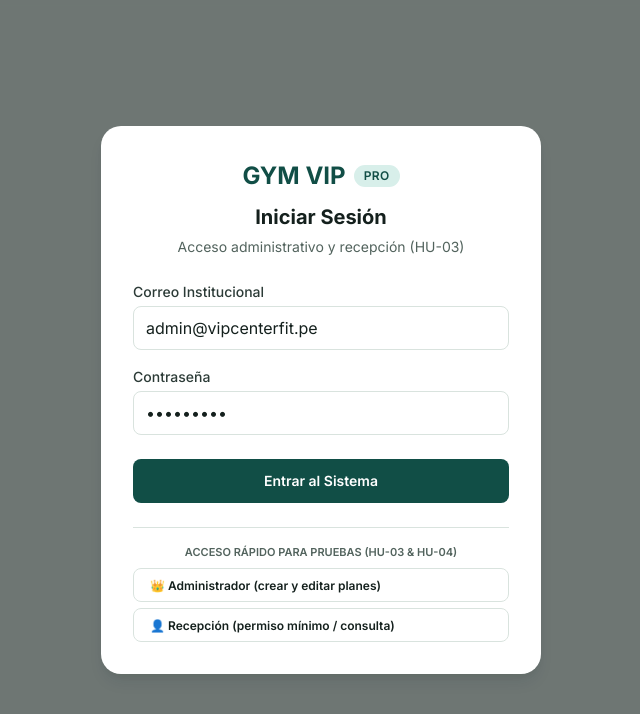
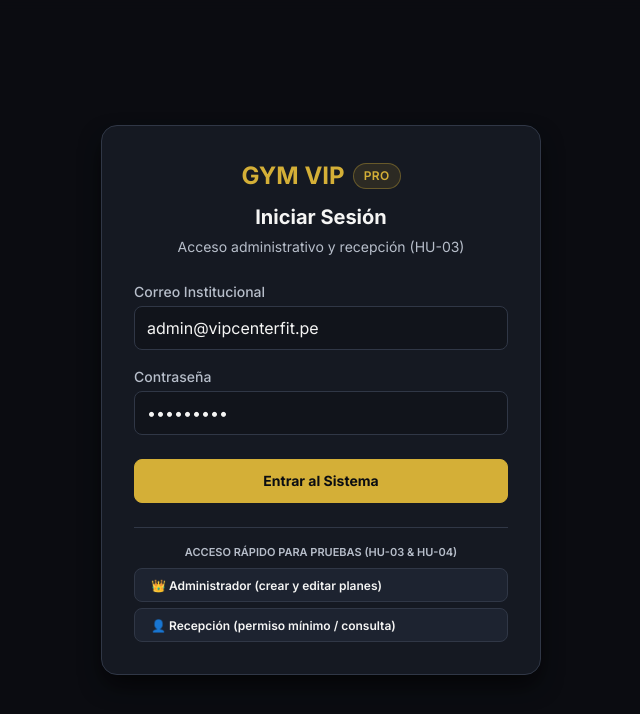
Before and after one commit to gymvip-upeu/gymvip-frontend, a React (Vite) app: page / in a window 1280 px wide. Shown: the top 714 px of the page, without its empty margins (319-959 px from the left). Built offline with nearby package versions, Linux system fonts and the light colour scheme; the HTML template or start-up script is replaced by a standard one.

Commit message:
chore(base): centralizar cliente API, variables de entorno y estilos Dark & Gold

```diff
--- a/src/index.css
+++ b/src/index.css
@@ -1,40 +1,58 @@
-/* DESIGN SYSTEM — GYM VIP (VIP CENTER FIT) */
+/* ==============================================================================
+   DESIGN SYSTEM — GYM VIP (VIP CENTER FIT)
+   Tema Oficial: Dark & Gold Luxury (#0B0D12, #151922, #1D2330, #D4AF37, #E5C158)
+   ============================================================================== */
 
 :root {
-  /* Marca Primaria */
-  --color-brand-700: #114E46;
-  --color-brand-600: #166B5F;
-  --color-brand-500: #1C806C;
-  --color-brand-100: #D8EFEA;
+  /* Fondo y Superficies */
+  --color-bg: #0B0D12;
+  --color-surface-panel: #151922;
+  --color-surface-elevated: #1D2330;
+  --color-surface-input: #11141B;
+  --color-border: #303746;
+  --color-border-focus: #D4AF37;
 
-  /* Acento Vibrante */
-  --color-accent-500: #D9F36A;
-  --color-accent-600: #B8D644;
+  /* Marca Dorada VIP */
+  --color-gold: #D4AF37;
+  --color-gold-hover: #E5C158;
+  --color-gold-subtle: rgba(212, 175, 55, 0.12);
+  --color-gold-border: rgba(212, 175, 55, 0.35);
 
-  /* Tintas y Textos */
-  --color-ink-900: #14201D;
-  --color-ink-700: #2C3B37;
-  --color-ink-600: #52635D;
-  --color-ink-400: #8E9E98;
+  /* Textos y Contraste */
+  --color-text-primary: #F5F5F4;
+  --color-text-secondary: #B7BECA;
+  --color-text-muted: #7E8B9B;
 
-  /* Superficies y Fondos */
-  --color-surface-0: #FFFFFF;
-  --color-surface-50: #F5F8F6;
-  --color-surface-100: #EBF0ED;
+  /* Estados Semánticos (Alto Contraste) */
+  --color-success: #22C55E;
+  --color-success-bg: rgba(34, 197, 94, 0.12);
+  --color-success-border: rgba(34, 197, 94, 0.3);
 
-  /* Bordes */
-  --color-border: #D9E3DE;
-  --color-border-focus: #114E46;
+  --color-warning: #F59E0B;
+  --color-warning-bg: rgba(245, 158, 11, 0.12);
+  --color-warning-border: rgba(245, 158, 11, 0.3);
 
-  /* Estados Semánticos */
-  --color-success: #146C43;
-  --color-success-bg: #E7F6EC;
-  --color-warning: #8B5A00;
-  --color-warning-bg: #FFF8E6;
-  --color-danger: #B42330;
-  --color-danger-bg: #FDF0F1;
-  --color-neutral: #52635D;
-  --color-neutral-bg: #F0F4F2;
+  --color-danger: #EF4444;
+  --color-danger-bg: rgba(239, 68, 68, 0.12);
+  --color-danger-border: rgba(239, 68, 68, 0.3);
+
+  --color-neutral: #94A3B8;
+  --color-neutral-bg: rgba(148, 163, 184, 0.1);
+
+  /* Aliases para compatibilidad con código existente */
+  --color-brand-700: var(--color-gold);
+  --color-brand-600: var(--color-gold-hover);
+  --color-brand-500: var(--color-gold);
+  --color-brand-100: var(--color-gold-subtle);
+  --color-accent-500: var(--color-gold);
+  --color-accent-600: var(--color-gold-hover);
+  --color-ink-900: var(--color-text-primary);
+  --color-ink-700: var(--color-text-primary);
+  --color-ink-600: var(--color-text-secondary);
+  --color-ink-400: var(--color-text-muted);
+  --color-surface-0: var(--color-surface-panel);
+  --color-surface-50: var(--color-surface-elevated);
+  --color-surface-100: var(--color-surface-input);
 
   /* Tipografía */
   --font-family: 'Inter', -apple-system, BlinkMacSystemFont, 'Segoe UI', Roboto, sans-serif;
@@ -59,13 +77,13 @@
   --radius-sm: 4px;
   --radius-md: 8px;
   --radius-lg: 12px;
-  --radius-xl: 20px;
+  --radius-xl: 16px;
   --radius-full: 9999px;
 
   /* Sombras */
-  --shadow-sm: 0 1px 2px rgba(20, 32, 29, 0.05);
-  --shadow-md: 0 4px 6px -1px rgba(20, 32, 29, 0.08), 0 2px 4px -1px rgba(20, 32, 29, 0.04);
-  --shadow-lg: 0 10px 15px -3px rgba(20, 32, 29, 0.1), 0 4px 6px -2px rgba(20, 32, 29, 0.05);
+  --shadow-sm: 0 1px 3px rgba(0, 0, 0, 0.4);
+  --shadow-md: 0 4px 8px -2px rgba(0, 0, 0, 0.5), 0 2px 4px -1px rgba(0, 0, 0, 0.3);
+  --shadow-lg: 0 12px 24px -4px rgba(0, 0, 0, 0.7);
 
   /* Transiciones */
   --transition-fast: 150ms cubic-bezier(0.4, 0, 0.2, 1);
@@ -87,18 +105,21 @@
 
 body {
   font-family: var(--font-family);
-  background-color: var(--color-surface-50);
-  color: var(--color-ink-900);
+  background-color: var(--color-bg);
+  color: var(--color-text-primary);
   line-height: 1.5;
   -webkit-font-smoothing: antialiased;
+  min-height: 100vh;
 }
 
 /* Enlaces y botones */
 a {
-  color: var(--color-brand-500);
+  color: var(--color-gold);
   text-decoration: none;
+  transition: color var(--transition-fast);
 }
 a:hover {
+  color: var(--color-gold-hover);
   text-decoration: underline;
 }
 
@@ -122,44 +143,56 @@ button {
   font-weight: 600;
   text-decoration: none;
   outline: none;
+  transition: background-color var(--transition-fast), border-color var(--transition-fast), transform var(--transition-fast);
 }
 
 .btn:focus-visible {
-  box-shadow: 0 0 0 3px var(--color-brand-100), 0 0 0 1px var(--color-brand-700);
+  outline: 2px solid var(--color-gold-hover);
+  outline-offset: 2px;
 }
 
+/* Botón primario dorado con texto oscuro contrastado */
 .btn-primary {
-  background-color: var(--color-brand-700);
-  color: var(--color-surface-0);
+  background-color: var(--color-gold);
+  color: #0B0D12;
+  font-weight: 700;
+  border: 1px solid var(--color-gold);
 }
 .btn-primary:hover:not(:disabled) {
-  background-color: var(--color-brand-600);
+  background-color: var(--color-gold-hover);
+  border-color: var(--color-gold-hover);
 }
 
 .btn-accent {
-  background-color: var(--color-accent-500);
-  color: var(--color-ink-900);
+  background-color: var(--color-gold-subtle);
+  color: var(--color-gold);
+  border: 1px solid var(--color-gold-border);
 }
 .btn-accent:hover:not(:disabled) {
-  background-color: var(--color-accent-600);
+  background-color: rgba(212, 175, 55, 0.2);
 }
 
 .btn-secondary {
-  background-color: var(--color-surface-0);
-  color: var(--color-ink-900);
+  background-color: var(--color-surface-elevated);
+  color: var(--color-text-primary);
   border: 1px solid var(--color-border);
 }
 .btn-secondary:hover:not(:disabled) {
-  background-color: var(--color-surface-100);
+  background-color: #262E3E;
+  border-color: #404B5E;
 }
 
 .btn-danger {
-  background-color: var(--color-danger);
-  color: var(--color-surface-0);
+  background-color: var(--color-danger-bg);
+  color: #FCA5A5;
+  border: 1px solid var(--color-danger-border);
+}
+.btn-danger:hover:not(:disabled) {
+  background-color: rgba(239, 68, 68, 0.25);
 }
 
 .btn:disabled {
-  opacity: 0.5;
+  opacity: 0.4;
   cursor: not-allowed;
 }
 
@@ -172,7 +205,7 @@ button {
   display: block;
   font-size: var(--font-size-sm);
   font-weight: 500;
-  color: var(--color-ink-700);
+  color: var(--color-text-secondary);
   margin-bottom: var(--space-1);
 }
 
@@ -184,15 +217,15 @@ button {
   border-radius: var(--radius-md);
   font-family: inherit;
   font-size: var(--font-size-base);
-  color: var(--color-ink-900);
-  background-color: var(--color-surface-0);
+  color: var(--color-text-primary);
+  background-color: var(--color-surface-input);
   transition: border-color var(--transition-fast), box-shadow var(--transition-fast);
 }
 
 .form-input:focus, .form-select:focus, .form-textarea:focus {
   outline: none;
-  border-color: var(--color-brand-700);
-  box-shadow: 0 0 0 3px var(--color-brand-100);
+  border-color: var(--color-gold);
+  box-shadow: 0 0 0 3px var(--color-gold-subtle);
 }
 
 .form-checkbox {
@@ -207,13 +240,13 @@ button {
   width: 20px;
   height: 20px;
   margin-top: 2px;
-  accent-color: var(--color-brand-700);
+  accent-color: var(--color-gold);
   cursor: pointer;
 }
 
 .form-checkbox-label {
   font-size: var(--font-size-sm);
-  color: var(--color-ink-700);
+  color: var(--color-text-secondary);
   line-height: 1.4;
 }
 
@@ -222,7 +255,7 @@ button {
   display: inline-flex;
   align-items: center;
   gap: var(--space-1);
-  padding: 2px 10px;
+  padding: 3px 10px;
   border-radius: var(--radius-full);
   font-size: var(--font-size-xs);
   font-weight: 600;
@@ -230,42 +263,53 @@ button {
   letter-spacing: 0.03em;
 }
 
+.badge-gold {
+  background-color: var(--color-gold-subtle);
+  color: var(--color-gold);
+  border: 1px solid var(--color-gold-border);
+}
+.badge-brand {
+  background-color: var(--color-gold-subtle);
+  color: var(--color-gold);
+  border: 1px solid var(--color-gold-border);
+}
 .badge-success {
   background-color: var(--color-success-bg);
   color: var(--color-success);
+  border: 1px solid var(--color-success-border);
 }
 .badge-warning {
   background-color: var(--color-warning-bg);
   color: var(--color-warning);
+  border: 1px solid var(--color-warning-border);
 }
 .badge-danger {
   background-color: var(--color-danger-bg);
   color: var(--color-danger);
+  border: 1px solid var(--color-danger-border);
 }
 .badge-neutral {
   background-color: var(--color-neutral-bg);
   color: var(--color-neutral);
-}
-.badge-brand {
-  background-color: var(--color-brand-100);
-  color: var(--color-brand-700);
+  border: 1px solid var(--color-border);
 }
 
 /* Tarjetas */
 .card {
-  background-color: var(--color-surface-0);
+  background-color: var(--color-surface-panel);
   border: 1px solid var(--color-border);
   border-radius: var(--radius-lg);
   padding: var(--space-6);
   box-shadow: var(--shadow-sm);
+  color: var(--color-text-primary);
 }
 
 /* Modal */
 .modal-overlay {
   position: fixed;
   inset: 0;
-  background-color: rgba(20, 32, 29, 0.6);
-  backdrop-filter: blur(4px);
+  background-color: rgba(11, 13, 18, 0.82);
+  backdrop-filter: blur(6px);
   display: flex;
   align-items: center;
   justify-content: center;
@@ -274,7 +318,8 @@ button {
 }
 
 .modal-content {
-  background-color: var(--color-surface-0);
+  background-color: var(--color-surface-panel);
+  border: 1px solid var(--color-border);
   border-radius: var(--radius-xl);
   max-width: 600px;
   width: 100%;
@@ -282,6 +327,7 @@ button {
   overflow-y: auto;
   padding: var(--space-6);
   box-shadow: var(--shadow-lg);
+  color: var(--color-text-primary);
 }
 
 /* Alertas */
@@ -297,32 +343,34 @@ button {
 
 .alert-danger {
   background-color: var(--color-danger-bg);
-  color: var(--color-danger);
-  border: 1px solid rgba(180, 35, 48, 0.2);
+  color: #FCA5A5;
+  border: 1px solid var(--color-danger-border);
 }
 
 .alert-success {
   background-color: var(--color-success-bg);
-  color: var(--color-success);
-  border: 1px solid rgba(20, 108, 67, 0.2);
+  color: #86EFAC;
+  border: 1px solid var(--color-success-border);
 }
 
 .alert-warning {
   background-color: var(--color-warning-bg);
-  color: var(--color-warning);
-  border: 1px solid rgba(139, 90, 0, 0.2);
+  color: #FDE68A;
+  border: 1px solid var(--color-warning-border);
 }
 
 /* Layout Administrativo */
 .app-container {
   display: flex;
   min-height: 100vh;
+  background-color: var(--color-bg);
 }
 
 .sidebar {
   width: 260px;
-  background-color: var(--color-brand-700);
-  color: var(--color-surface-0);
+  background-color: var(--color-surface-panel);
+  color: var(--color-text-primary);
+  border-right: 1px solid var(--color-border);
   display: flex;
   flex-direction: column;
   flex-shrink: 0;
@@ -330,25 +378,26 @@ button {
 
 .sidebar-header {
   padding: var(--space-6) var(--space-4);
-  border-bottom: 1px solid rgba(255, 255, 255, 0.1);
+  border-bottom: 1px solid var(--color-border);
 }
 
 .brand-title {
   font-size: var(--font-size-xl);
-  font-weight: 700;
+  font-weight: 800;
   letter-spacing: -0.02em;
   display: flex;
   align-items: center;
   gap: var(--space-2);
+  color: var(--color-gold);
 }
 
 .brand-badge {
   font-size: 10px;
-  background: var(--color-accent-500);
-  color: var(--color-ink-900);
+  background: var(--color-gold);
+  color: #0B0D12;
   padding: 2px 6px;
   border-radius: var(--radius-sm);
-  font-weight: 700;
+  font-weight: 800;
 }
 
 .sidebar-nav {
@@ -362,29 +411,32 @@ button {
   gap: var(--space-3);
   padding: var(--space-3) var(--space-3);
   border-radius: var(--radius-md);
-  color: rgba(255, 255, 255, 0.8);
+  color: var(--color-text-secondary);
   font-size: var(--font-size-sm);
   font-weight: 500;
   margin-bottom: var(--space-1);
   text-decoration: none;
   cursor: pointer;
+  transition: all var(--transition-fast);
 }
 
 .nav-item:hover {
-  background-color: rgba(255, 255, 255, 0.1);
-  color: var(--color-surface-0);
+  background-color: var(--color-surface-elevated);
+  color: var(--color-gold);
   text-decoration: none;
 }
 
 .nav-item.active {
-  background-color: rgba(255, 255, 255, 0.18);
-  color: var(--color-surface-0);
-  font-weight: 600;
+  background-color: var(--color-gold-subtle);
+  color: var(--color-gold);
+  font-weight: 700;
+  border-left: 3px solid var(--color-gold);
 }
 
 .sidebar-footer {
   padding: var(--space-4);
-  border-top: 1px solid rgba(255, 255, 255, 0.1);
+  border-top: 1px solid var(--color-border);
+  background-color: rgba(17, 20, 27, 0.4);
 }
 
 .main-content {
@@ -395,13 +447,17 @@ button {
 }
 
 .topbar {
-  background-color: var(--color-surface-0);
+  background-color: rgba(21, 25, 34, 0.85);
+  backdrop-filter: blur(8px);
   height: 64px;
   border-bottom: 1px solid var(--color-border);
   display: flex;
   align-items: center;
   justify-content: space-between;
   padding: 0 var(--space-6);
+  position: sticky;
+  top: 0;
+  z-index: 50;
 }
 
 .page-body {
@@ -415,7 +471,7 @@ button {
   overflow-x: auto;
   border: 1px solid var(--color-border);
   border-radius: var(--radius-lg);
-  background: var(--color-surface-0);
+  background: var(--color-surface-panel);
 }
 
 table {
@@ -426,17 +482,20 @@ table {
 }
 
 th {
-  background-color: var(--color-surface-50);
-  color: var(--color-ink-700);
+  background-color: var(--color-surface-elevated);
+  color: var(--color-text-secondary);
   font-weight: 600;
   padding: var(--space-3) var(--space-4);
   border-bottom: 1px solid var(--color-border);
+  text-transform: uppercase;
+  font-size: 11px;
+  letter-spacing: 0.04em;
 }
 
 td {
   padding: var(--space-3) var(--space-4);
   border-bottom: 1px solid var(--color-border);
-  color: var(--color-ink-900);
+  color: var(--color-text-primary);
 }
 
 tr:last-child td {
@@ -444,27 +503,27 @@ tr:last-child td {
 }
 
 tr:hover td {
-  background-color: rgba(28, 128, 108, 0.02);
+  background-color: rgba(212, 175, 55, 0.03);
 }
 
 /* Estados */
 .state-empty {
   text-align: center;
   padding: var(--space-12) var(--space-4);
-  color: var(--color-ink-600);
+  color: var(--color-text-secondary);
 }
 
 .state-loading {
   text-align: center;
   padding: var(--space-12) var(--space-4);
-  color: var(--color-ink-600);
+  color: var(--color-text-secondary);
 }
 
 .spinner {
   width: 32px;
   height: 32px;
   border: 3px solid var(--color-border);
-  border-top-color: var(--color-brand-700);
+  border-top-color: var(--color-gold);
   border-radius: 50%;
   animation: spin 0.8s linear infinite;
   margin: 0 auto var(--space-3);
@@ -473,3 +532,22 @@ tr:hover td {
 @keyframes spin {
   to { transform: rotate(360deg); }
 }
+
+/* Breakpoints Responsivos */
+@media (max-width: 1024px) {
+  .sidebar {
+    width: 220px;
+  }
+  .page-body {
+    padding: var(--space-4);
+  }
+}
+
+@media (max-width: 640px) {
+  .app-container {
+    flex-direction: column;
+  }
+  .sidebar {
+    width: 100%;
+  }
+}
```
Also changed, not shown: src/api/apiClient.js (added, +23 -0 lines), 2 other files (tests, documents, lock files or other folders).
